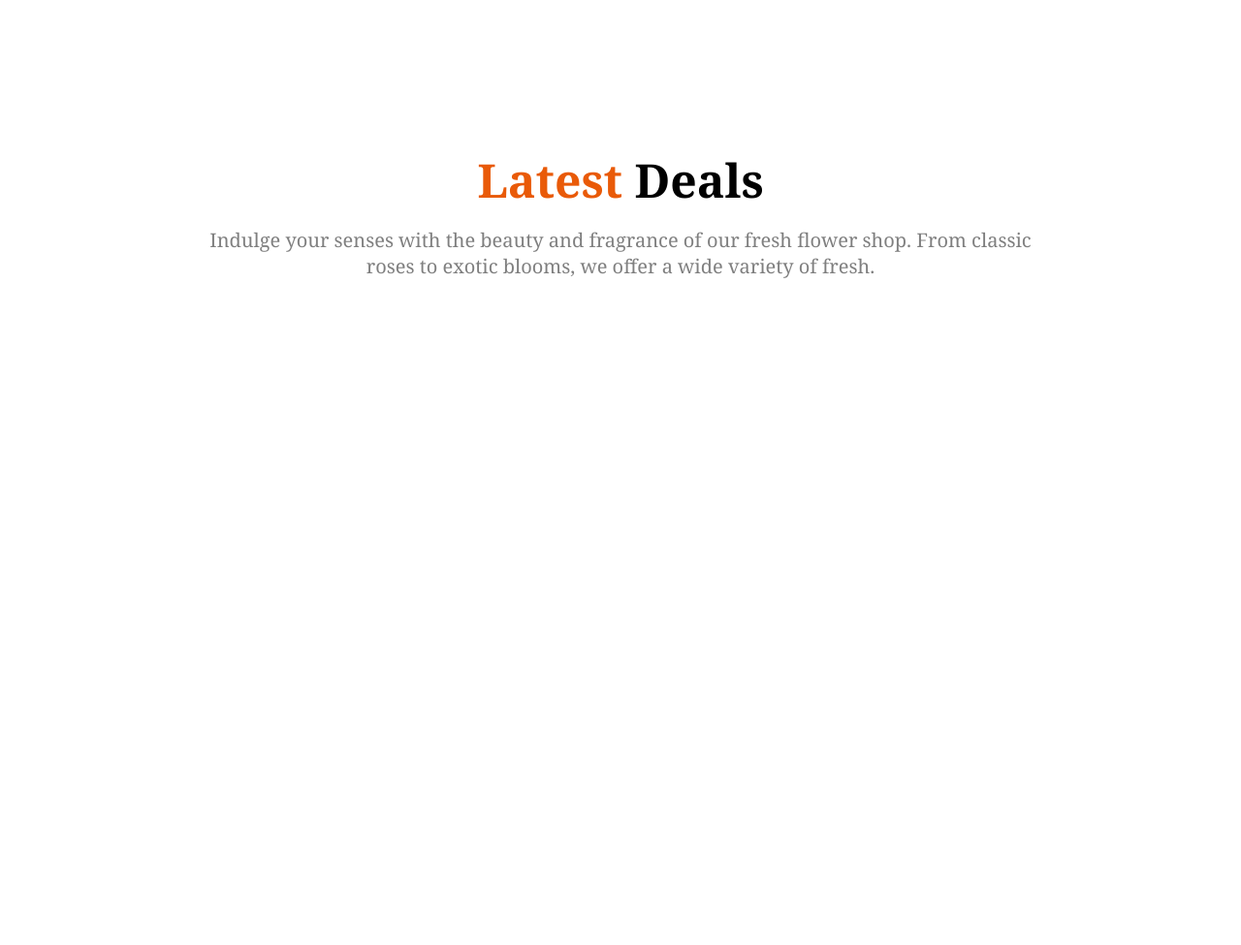
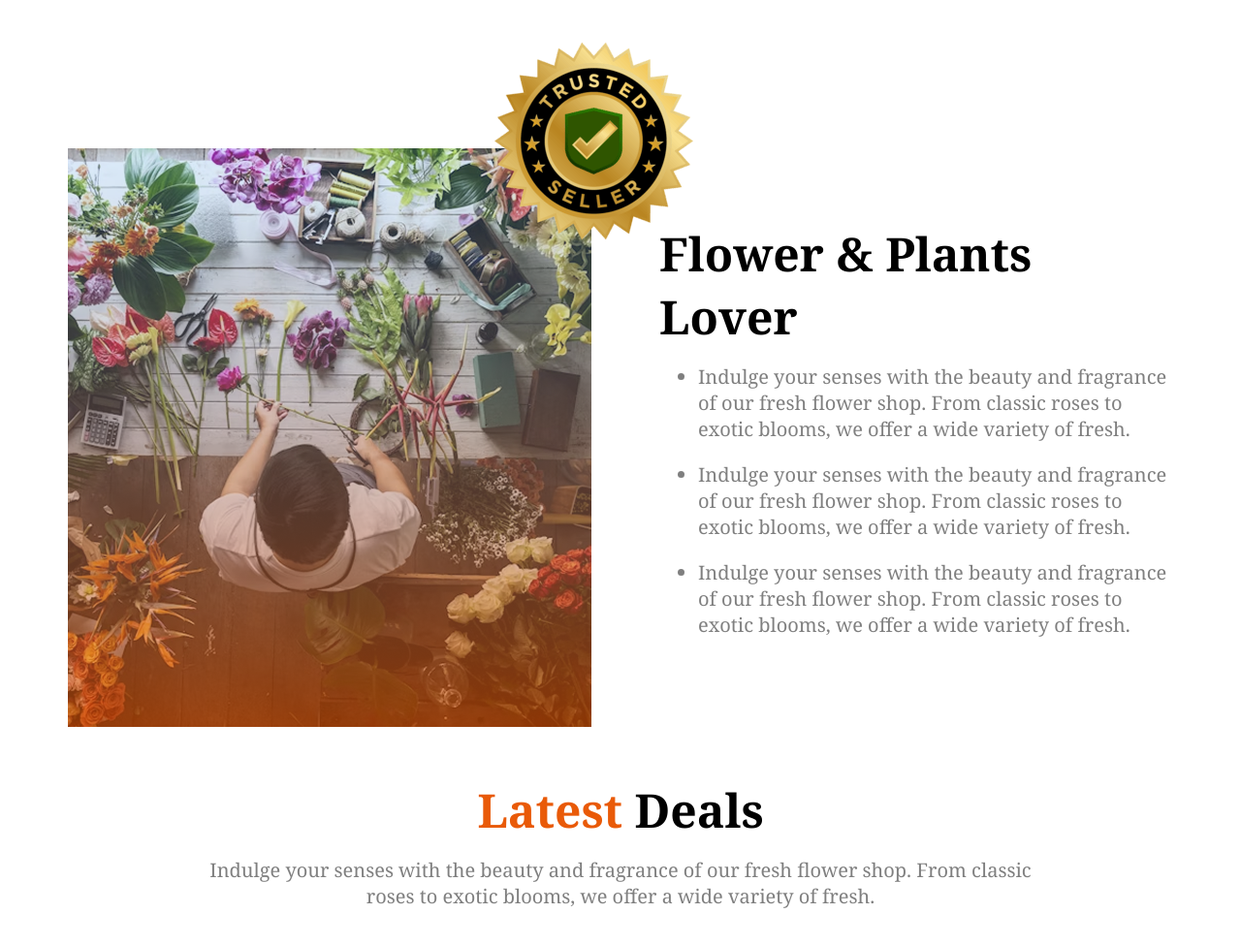
Before and after one commit to mdsanjidahmedsabab/my-second-assignment, a plain HTML site: page index.html in a window 1280 px wide. Shown: the part 2007-2982 px from the top of the page at 97% size. Before the commit the page ends 2833 px from the top, so only its background shows below. Drawn offline with Linux system fonts and the light colour scheme.

Commit message:
almost done

```diff
--- a/index.html
+++ b/index.html
@@ -108,22 +108,31 @@
                </div>
             </div>
 
+            <section class="plant-lover-sec display-flex">
+                <div class="challenge-img">
+                    <img src="assets/trusted-badge-resized.png" alt="">
+                </div>
+                <div class="img-and-others display-flex">
+                    <div class="plant-lover-sec-img">
+                        <img src="assets/flower-store.png" alt="">
+                    </div>
+                    <div class="others">
+                        <h1>Flower & Plants Lover</h1>
+                        <ul class="decription-texts">
+                            <li>Indulge your senses with the beauty and fragrance of our fresh flower shop. From classic roses to exotic blooms, we offer a wide variety of fresh.</li>
+                            <li>Indulge your senses with the beauty and fragrance of our fresh flower shop. From classic roses to exotic blooms, we offer a wide variety of fresh.</li>
+                            <li>Indulge your senses with the beauty and fragrance of our fresh flower shop. From classic roses to exotic blooms, we offer a wide variety of fresh.</li>
+                        </ul>
+                    </div>
+                </div>
+            </section>
+
             <div class="latest-deals">
             <h3 class="latest-deals-title"><span class="span-style">Latest</span>  Deals</h3>
             <p class="latest-deals-description decription-texts">Indulge your senses with the beauty and fragrance of our fresh flower shop. From classic roses to exotic blooms, we offer a wide variety of fresh.</p>
             </div>
 
-            <!-- <div class="latest-img display-flex">
-                <div class="two-img-div">
-                    <div><img src="assets/deal-bloom.png" alt="">
-                    <div></div>
-                </div>
-                    <div><img src="assets/deal-ana.png" alt=""></div>
-                </div>
-                <div class="one-img-div">
-                    <img src="assets/deal-zabo.png" alt="">
-                </div>
-            </div> -->
+
 
 
             <div class="latest-plants">
--- a/styles/style.css
+++ b/styles/style.css
@@ -185,6 +185,51 @@ nav > div > ul {
     margin-top: 1rem;
 }
 
+/* flower and plant lover section style */
+.plant-lover-sec{
+    flex-direction: column;
+    max-width: 1140px;
+    justify-content: center;
+    margin: 0 auto;
+    position: relative;
+    /* top: 100px; */
+    width: 100%;
+
+
+}
+.challenge-img{
+    text-align: center;
+    margin-bottom: -100px;
+    position: absolute;
+    top:-150px;
+    left:400px ;
+
+
+
+
+}
+
+.img-and-others{
+    align-items: center;
+}
+
+.others{
+    margin-left: 70px;
+
+}
+.others h1{
+    font-size: 3rem;
+    font-weight: 700;
+    margin: 0;
+
+}
+
+.others > ul >li{
+    font-size: 1.25rem;
+    margin-bottom: 20px;
+
+}
+
 /* challange for me */
 
 .bloom-plants{
@@ -209,8 +254,18 @@ nav > div > ul {
     align-items: center;
     /* text-align: center; */
     margin: 0 auto;
+    margin-bottom:120px ;
     color: white;
-    gap:10px ;
+    gap:30px ;
+}
+.bloom-plants h3, p{
+    margin: 0;
+}
+.ana-plants h3, p{
+    margin: 0;
+}
+.zabo-plants h3, p{
+    margin: 0;
 }
 
 .bloom-plants{
@@ -229,18 +284,10 @@ nav > div > ul {
     font-weight: bold;
     font-size: 1.2rem;
     margin-bottom: 0;
-    border-radius: 8px;
+    border-radius:14px;
 
 }
-.bloom-plants h3, p{
-    margin: 0;
-}
-.ana-plants h3, p{
-    margin: 0;
-}
-.zabo-plants h3, p{
-    margin: 0;
-}
+
 .ana-plants{
     display:flex;
     flex-direction: column;
@@ -255,7 +302,7 @@ nav > div > ul {
     font-weight: bold;
     font-size:1.2rem;
     margin-top: 0;
-    border-radius: 8px;
+    border-radius:14px;
 }
 .zabo-plants{
     display:flex;
@@ -270,7 +317,7 @@ nav > div > ul {
     /* padding: 65px 0; */
     font-weight:bold ;
     font-size:2.5rem ;
-    border-radius: 14px;
+    border-radius:22px;
 }
 
 
@@ -318,6 +365,7 @@ nav > div > ul {
    .card-container{
     grid-template-columns: repeat(2,1fr);
     gap: 20px;
+    margin-bottom:40px;
    }
    .cards > img {
     width: 100%;
@@ -346,5 +394,26 @@ nav > div > ul {
     font-size:1.2rem ;
     border-radius:8px;
 }
+.others{
+    margin: 0;
+    width: 100%;
+}
+
+.others h1{
+    font-size:30px;
+    margin-top: 10px;
+}
+
+.challenge-img{
+    display: none;
+}
+.img-and-others{
+    flex-direction: column;
+}
+.plant-lover-sec-img > img{
+    margin-top: 0;
+    width:100% ;
 
 }
+
+}
```
Also changed, not shown: assets/trusted-badge-resized.png (added).
